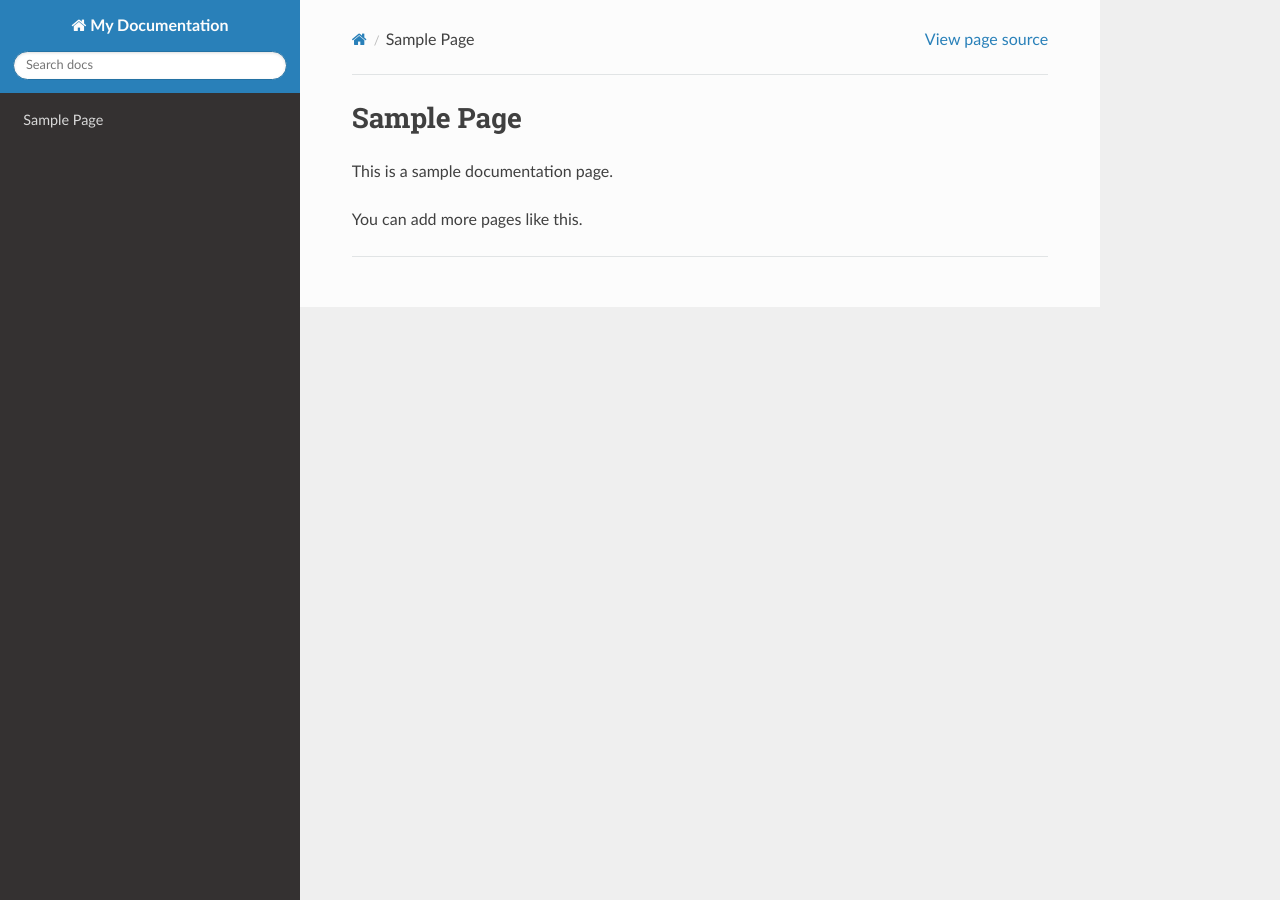
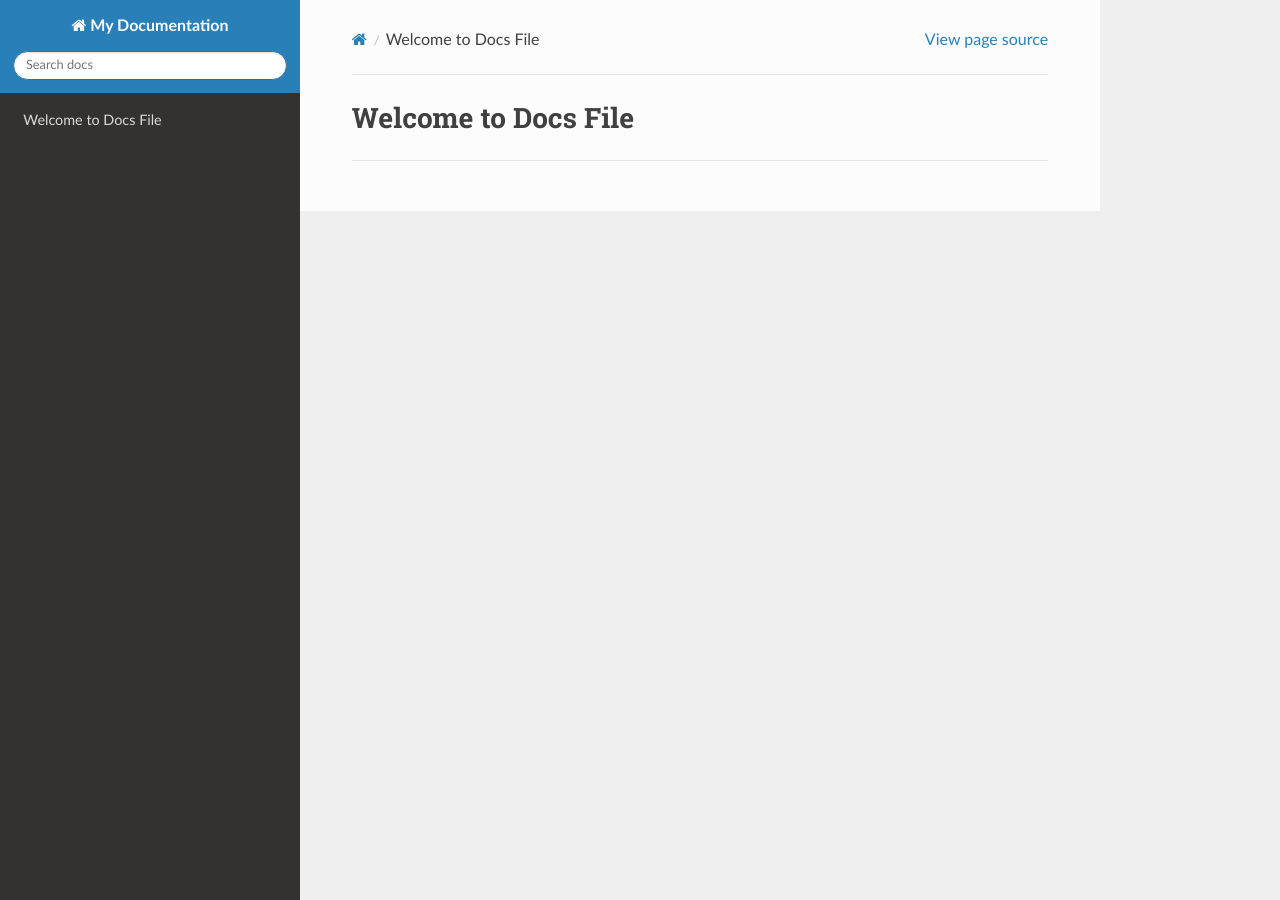
Before and after one commit to Khosravi-sketch/infoiolo, a Sphinx documentation site: the page built from docs/sample.rst, in a window 1280 px wide. Built offline with Sphinx 7.4.7 and the Read the Docs theme 3.1.0, drawn with Linux system fonts in a browser that asks for light colours.

Commit message:
Update sample.rst

```diff
--- a/docs/sample.rst
+++ b/docs/sample.rst
@@ -1,10 +1,2 @@
-
-Sample Page
-===========
-
-.. index:: Installation
-.. index:: Activation Code
-
-This is a sample documentation page.
-
-You can add more pages like this.
+Welcome to Docs File
+====================================
```
